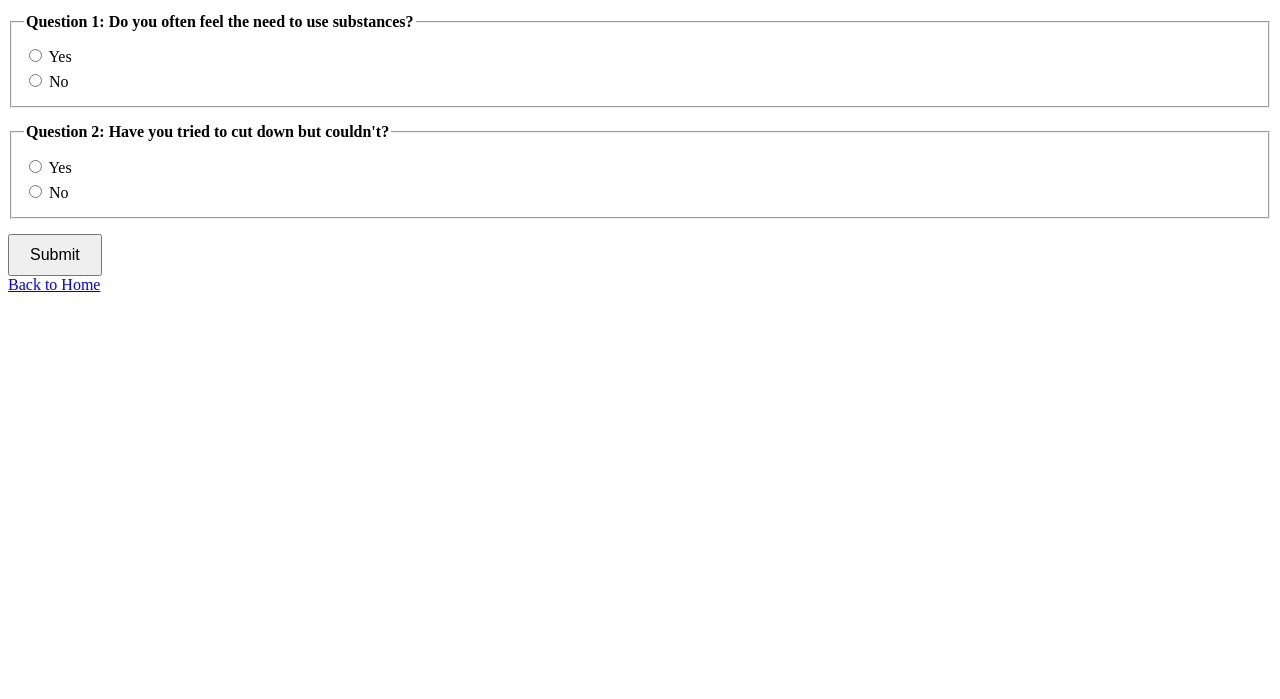
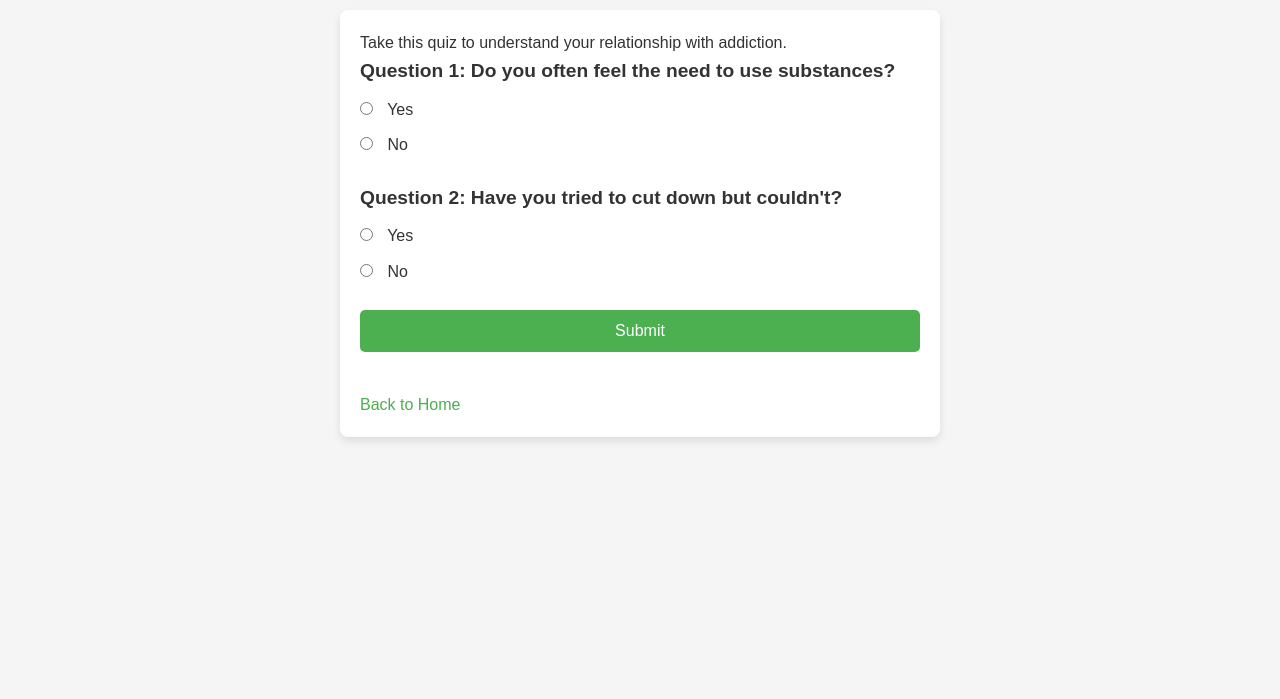
Before and after one commit to Ntokozozunguza/awareapp.com, a plain HTML site: page quiz.html in a window 1280 px wide. Shown: the part 101-800 px from the top of the page. Drawn offline with Linux system fonts and the light colour scheme; a script that the page names is missing.

Commit message:
Update styles.css

```diff
--- a/styles.css
+++ b/styles.css
@@ -1,28 +1,116 @@
-/* Styles for the quiz page */
-#quiz-form fieldset {
+/* General Reset */
+* {
+    margin: 0;
+    padding: 0;
+    box-sizing: border-box;
+}
+
+body {
+    font-family: Arial, sans-serif;
+    line-height: 1.6;
+    background-color: #f5f5f5;
+    color: #333;
+    padding: 20px;
+}
+
+header {
+    text-align: center;
+    background-color: #4CAF50;
+    color: white;
+    padding: 10px 0;
+}
+
+header h1 {
+    font-size: 2rem;
+}
+
+main {
+    background-color: white;
+    padding: 20px;
+    border-radius: 8px;
+    box-shadow: 0 4px 8px rgba(0, 0, 0, 0.1);
+    max-width: 600px;
+    margin: 20px auto;
+}
+
+fieldset {
+    border: none;
     margin-bottom: 15px;
 }
 
-#quiz-form legend {
+legend {
     font-weight: bold;
+    font-size: 1.2rem;
     margin-bottom: 10px;
 }
 
-#quiz-form label {
+label {
     display: block;
-    margin-bottom: 5px;
+    margin-bottom: 10px;
+    font-size: 1rem;
 }
 
-#quiz-form button {
-    padding: 10px 20px;
-    font-size: 16px;
+input[type="radio"] {
+    margin-right: 10px;
+}
+
+button {
+    padding: 12px 20px;
+    background-color: #4CAF50;
+    color: white;
+    font-size: 1rem;
+    border: none;
+    border-radius: 5px;
     cursor: pointer;
+    width: 100%;
+}
+
+button:hover {
+    background-color: #45a049;
 }
 
 #results {
     margin-top: 20px;
     padding: 20px;
-    background-color: #f4f4f4;
-    border: 1px solid #ccc;
-    display: none;
+    background-color: #e7f3e7;
+    border: 1px solid #d3e9d3;
+    border-radius: 5px;
+    text-align: center;
 }
+
+#quiz-form {
+    margin-bottom: 20px;
+}
+
+a {
+    display: inline-block;
+    text-align: center;
+    margin-top: 20px;
+    color: #4CAF50;
+    text-decoration: none;
+    font-size: 1rem;
+}
+
+a:hover {
+    text-decoration: underline;
+}
+
+/* Responsive Design for Mobile */
+@media screen and (max-width: 768px) {
+    main {
+        padding: 15px;
+        margin: 10px;
+    }
+
+    header h1 {
+        font-size: 1.8rem;
+    }
+
+    button {
+        padding: 10px 0;
+    }
+
+    a {
+        font-size: 0.9rem;
+    }
+}
```
